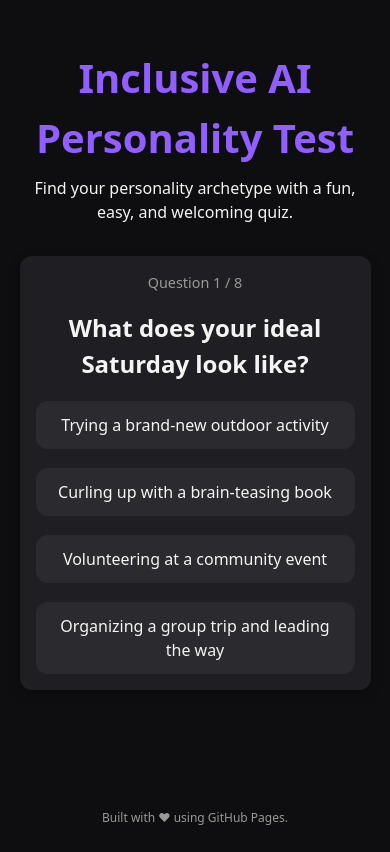
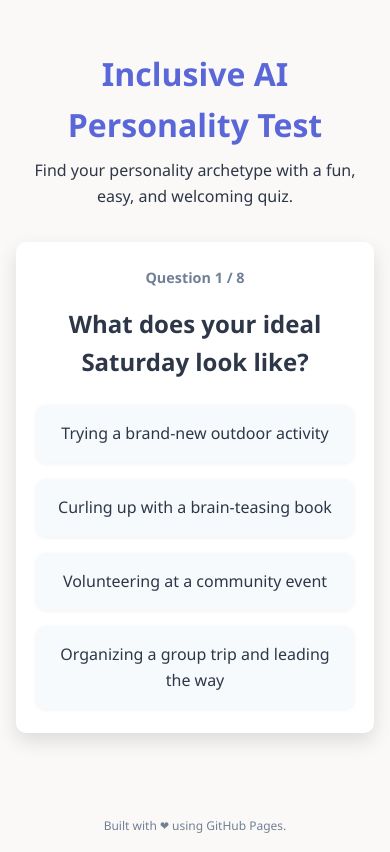
Before and after one commit to Anycircle11139s/Personality-Test, a plain HTML site: page index.html in a window 390 px wide. Both pictures are taken after a click on the button "Start the Test". Drawn offline with Linux system fonts and the light colour scheme.

Commit message:
Update style.css

```diff
--- a/style.css
+++ b/style.css
@@ -1,12 +1,13 @@
 :root {
-    --bg: #0e0e10;
-    --card: #1f1f23;
-    --accent: #915eff;
-    --text: #f4f4f4;
-    --muted: #999;
-    --radius: 12px;
-    --gap: 1.2rem;
-    --transition: 0.25s ease;
+    --bg: #faf9f7;
+    --card: #ffffff;
+    --accent: #5a67d8;
+    --text: #2d3748;
+    --muted: #718096;
+    --radius: 10px;
+    --gap: 1.5rem;
+    --transition: 0.3s ease;
+    --font-family: 'Segoe UI', Tahoma, Geneva, Verdana, sans-serif;
 }
 
 * {
@@ -16,13 +17,15 @@
 }
 
 body {
-    font-family: system-ui, -apple-system, BlinkMacSystemFont, "Segoe UI", Roboto, Helvetica, Arial, sans-serif;
+    font-family: var(--font-family);
     background: var(--bg);
     color: var(--text);
     display: flex;
     flex-direction: column;
     min-height: 100vh;
-    line-height: 1.5;
+    line-height: 1.6;
+    -webkit-font-smoothing: antialiased;
+    -moz-osx-font-smoothing: grayscale;
 }
 
 header {
@@ -31,7 +34,7 @@ header {
 }
 
 h1 {
-    font-size: 2.5rem;
+    font-size: 2.75rem;
     margin-bottom: 0.5rem;
     color: var(--accent);
 }
@@ -41,18 +44,18 @@ main#app {
     flex-direction: column;
     align-items: center;
     flex: 1;
-    width: min(620px, 90%);
-    margin: 0 auto;
+    width: min(650px, 90%);
+    margin: 0 auto 2rem;
 }
 
 section {
     width: 100%;
-    text-align: center;
-    padding: 1rem;
     background: var(--card);
     border-radius: var(--radius);
-    box-shadow: 0 4px 12px rgb(0 0 0 / 0.25);
-    margin-bottom: 1.5rem;
+    box-shadow: 0 8px 20px rgb(0 0 0 / 0.12);
+    padding: 2rem 2.5rem;
+    text-align: center;
+    margin-bottom: 2rem;
 }
 
 .hidden {
@@ -61,31 +64,40 @@ section {
 
 .primary-btn,
 .secondary-btn {
-    padding: 0.8rem 1.4rem;
+    padding: 0.9rem 2rem;
     border: none;
     border-radius: var(--radius);
-    font-size: 1rem;
+    font-size: 1.1rem;
+    font-weight: 600;
     cursor: pointer;
     transition: var(--transition);
     margin-top: var(--gap);
+    user-select: none;
 }
 
 .primary-btn {
     background: var(--accent);
-    color: #fff;
+    color: white;
+    box-shadow: 0 4px 12px rgb(90 103 216 / 0.4);
 }
 
-.primary-btn:hover {
-    filter: brightness(1.1);
+.primary-btn:hover,
+.primary-btn:focus {
+    background: #434190;
+    box-shadow: 0 6px 18px rgb(67 65 144 / 0.6);
+    outline: none;
 }
 
 .secondary-btn {
-    background: #2e2e34;
+    background: #e2e8f0;
     color: var(--text);
+    box-shadow: none;
 }
 
-.secondary-btn:hover {
-    filter: brightness(1.2);
+.secondary-btn:hover,
+.secondary-btn:focus {
+    background: #cbd5e0;
+    outline: none;
 }
 
 #options {
@@ -93,33 +105,44 @@ section {
     margin-top: var(--gap);
     display: flex;
     flex-direction: column;
-    gap: var(--gap);
+    gap: 1rem;
 }
 
 #options li {
-    background: #2a2a2f;
-    padding: 0.75rem 1rem;
+    background: #f7fafc;
+    padding: 1rem 1.25rem;
     border-radius: var(--radius);
     cursor: pointer;
-    transition: var(--transition);
+    font-size: 1rem;
+    color: var(--text);
+    box-shadow: 0 1px 4px rgb(0 0 0 / 0.06);
+    transition: background-color var(--transition), box-shadow var(--transition);
+    user-select: none;
 }
 
-#options li:hover {
-    background: #34343a;
+#options li:hover,
+#options li:focus {
+    background: var(--accent);
+    color: white;
+    box-shadow: 0 4px 12px rgb(90 103 216 / 0.5);
+    outline: none;
 }
 
 #options li.selected {
     background: var(--accent);
+    color: white;
+    box-shadow: 0 6px 18px rgb(90 103 216 / 0.7);
 }
 
 #progress {
     margin-bottom: 1rem;
     color: var(--muted);
     font-size: 0.9rem;
+    font-weight: 600;
 }
 
 #share-confirm {
-    margin-top: 0.5rem;
+    margin-top: 0.75rem;
     font-size: 0.85rem;
     color: var(--muted);
 }
@@ -139,6 +162,26 @@ a {
     .primary-btn,
     .secondary-btn,
     #options li {
-        transition: background var(--transition);
+        transition: background-color var(--transition), box-shadow var(--transition);
     }
 }
+
+@media (max-width: 480px) {
+    main#app {
+        width: 100%;
+        padding: 0 1rem;
+    }
+
+    section {
+        padding: 1.5rem 1.25rem;
+    }
+
+    h1 {
+        font-size: 2rem;
+    }
+
+    .primary-btn,
+    .secondary-btn {
+        width: 100%;
+    }
+}
```
